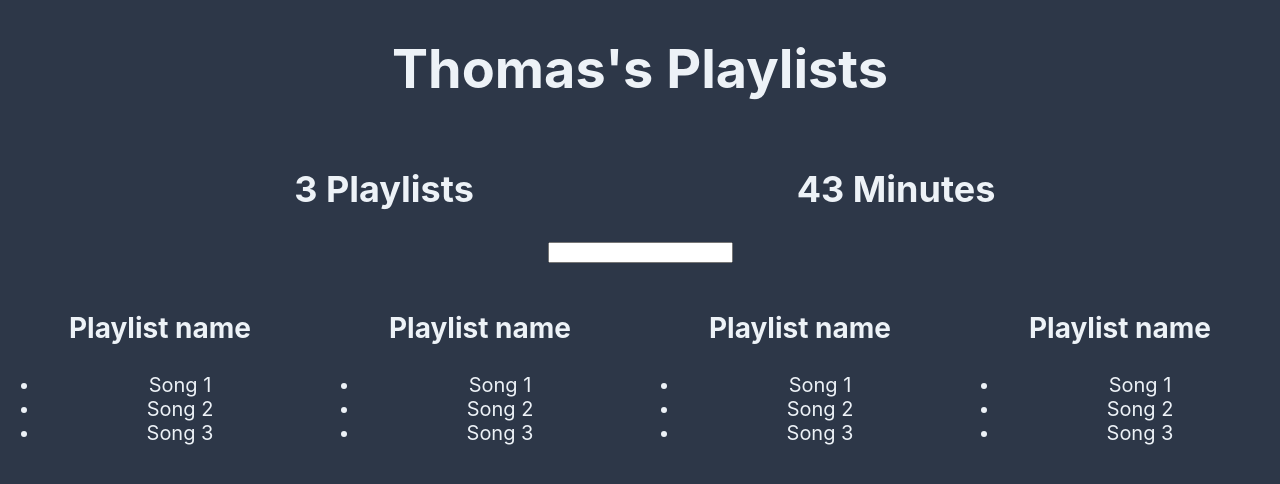
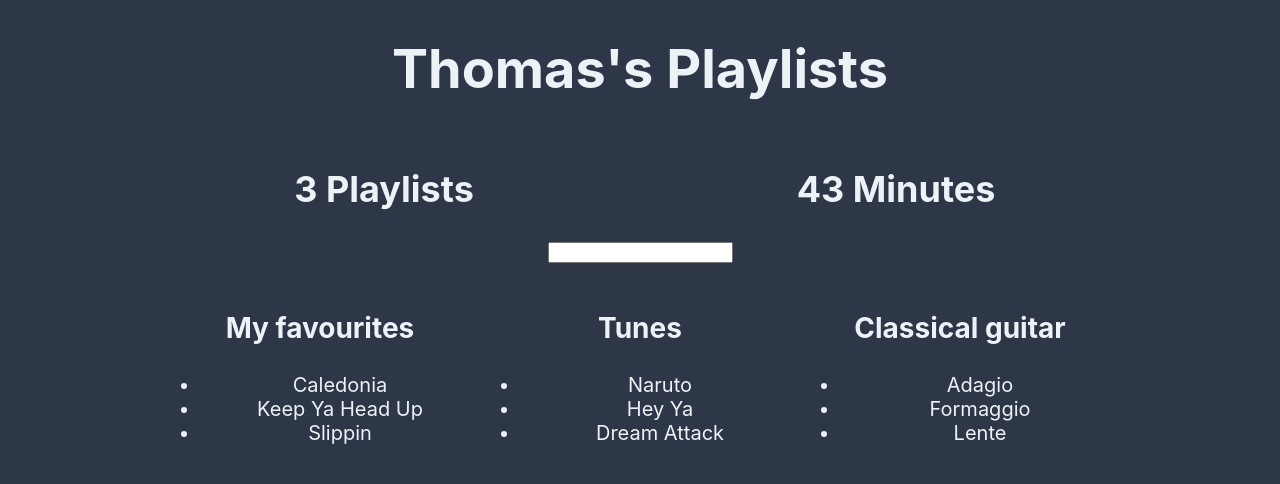
Before and after one commit to schwfty/better-playlists, a React (Create React App) app: page / in a window 1280 px wide. Shown: the top 484 px of the page. Built offline with nearby package versions, Linux system fonts and the light colour scheme.

Commit message:
Dynamic listing of fake server data - playlists

```diff
--- a/src/App.js
+++ b/src/App.js
@@ -14,14 +14,14 @@
         songs: [
           {name:'Caledonia', duration: 200},
           {name:'Keep Ya Head Up', duration: 300},
-          {name: 'Party Up', duration: 400}]
+          {name: 'Slippin', duration: 400}]
       },
       {
         name: 'Tunes',
         songs: [
           {name:'Naruto', duration: 231},
           {name:'Hey Ya', duration: 231},
-          {name: 'Thwok boom clash', duration: 432}]
+          {name: 'Dream Attack', duration: 432}]
       },
       {
         name: 'Classical guitar',
@@ -74,11 +74,15 @@
 
 class Playlist extends Component {
   render() {
+    let playlist = this.props.playlist
     return(
       <div style={{...defaultStyle, display:"inline-block", width: "25%"}}>
         <img/>
-        <h3>Playlist name</h3>
-        <ul><li>Song 1</li><li>Song 2</li><li>Song 3</li></ul>
+        <h3>{playlist.name}</h3>
+        <ul>
+          {playlist.songs.map(song =>
+            <li>{song.name}</li>)}
+        </ul>
       </div>
     );
   }
@@ -106,10 +110,9 @@
           <PlaylistCounter playlists={this.state.serverData.user.playlists}/>
           <HoursCounter playlists={this.state.serverData.user.playlists}/>
           <Filter/>
-          <Playlist/>
-          <Playlist/>
-          <Playlist/>
-          <Playlist/>
+          {this.state.serverData.user.playlists.map(playlist =>
+            <Playlist playlist={playlist}/>
+          )}
         </div> : <h1 style={defaultStyle}>Loading</h1>}
       </div>
     );
```
